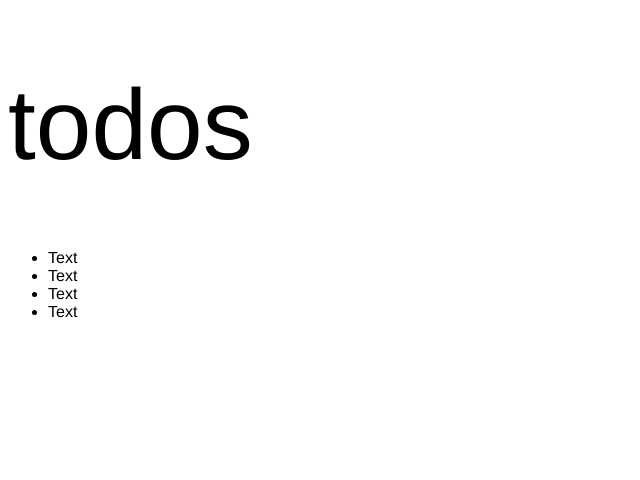
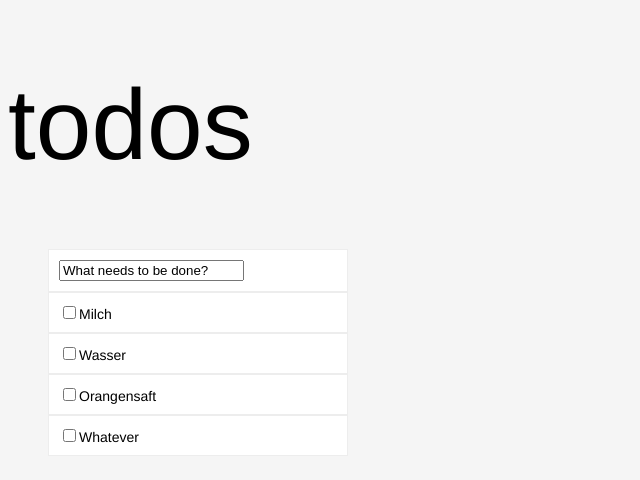
Before and after one commit to gitkiiwi/developer, a plain HTML site: page todo/index.html in a window 1280 px wide. Shown: the whole page, without its empty margins (0-640 px from the left). Drawn offline with Linux system fonts and the light colour scheme.

Commit message:
todo - added things

```diff
--- a/todo/css/styles.css
+++ b/todo/css/styles.css
@@ -1,7 +1,22 @@
 body {
 	font-family: "Helvetica Neue", Helvetica, Arial, "sans-serif";
+	font-size: 14px;
+	background-color: #f5f5f5;
+}
+main-wrapper {
+
 }
 h1 {
 	font-size: 100px;
 	font-weight: lighter;
+	text-align: left;
 }
+ul {
+	width:  300px;
+}
+li {
+	background-color: #fff;
+	list-style-type: none;
+	border: 1px solid #ededed;
+	padding: 10px;
+}
--- a/todo/index.html
+++ b/todo/index.html
@@ -6,12 +6,15 @@
 	<title>todos</title>
 </head>
 <body>
-	<h1>todos</h1>
-	<ul>
-		<li>Text</li>
-		<li>Text</li>
-		<li>Text</li>
-		<li>Text</li>
-	</ul>
+	<main-wrapper>
+		<h1>todos</h1>
+		<ul>
+			<li><input id="todo" value="What needs to be done?"></li>
+			<li><input type="checkbox">Milch</li>
+			<li><input type="checkbox">Wasser</li>
+			<li><input type="checkbox">Orangensaft</li>
+			<li><input type="checkbox">Whatever</li>
+		</ul>
+	</main-wrapper>
 </body>
 </html>
```
